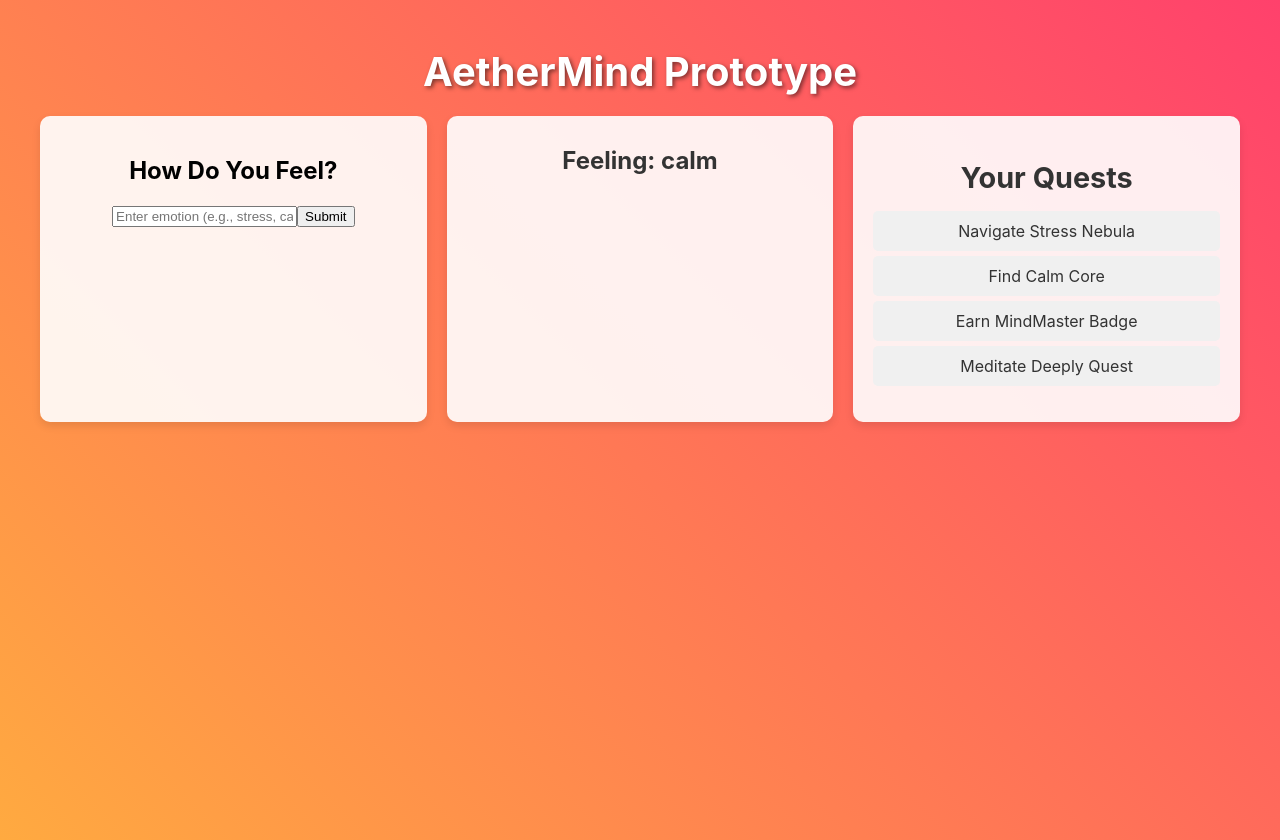
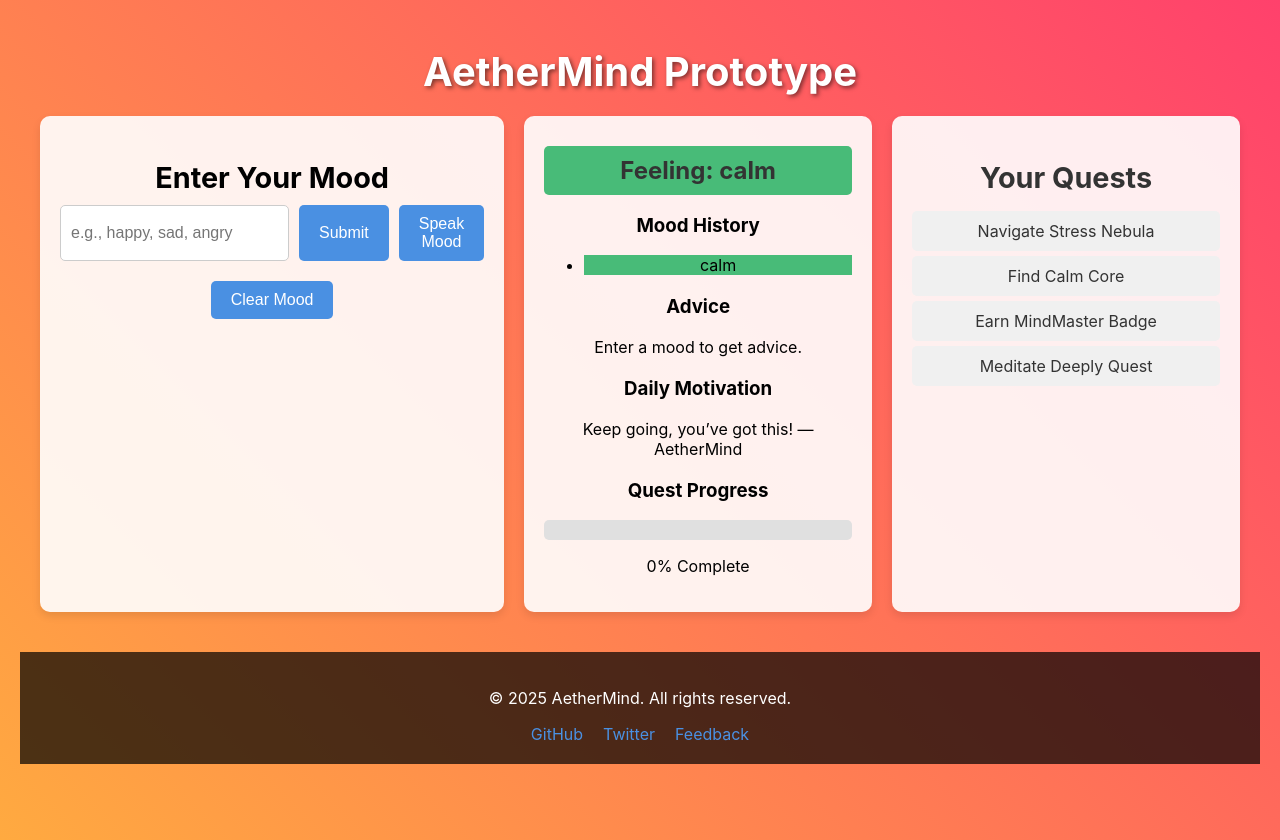
Before and after one commit to alljaybly/AetherMind-Clean, a React (Create React App) app: page / in a window 1280 px wide. Built offline with nearby package versions, Linux system fonts and the light colour scheme; no server answers.

Commit message:
Fixed quote API error handling and feedback email

```diff
--- a/src/App.css
+++ b/src/App.css
@@ -71,3 +71,84 @@
   0% { opacity: 0; }
   100% { opacity: 1; }
 }
+.input-form {
+  margin-bottom: 20px;
+}
+
+.form-title {
+  font-size: 1.8em;
+  margin-bottom: 10px;
+}
+
+.input-group {
+  display: flex;
+  gap: 10px;
+  justify-content: center;
+}
+
+.emotion-input {
+  padding: 10px;
+  font-size: 1em;
+  border-radius: 5px;
+  border: 1px solid #ccc;
+}
+
+.submit-button, .voice-button, .clear-button {
+  padding: 10px 20px;
+  font-size: 1em;
+  border-radius: 5px;
+  border: none;
+  cursor: pointer;
+  background-color: #4a90e2;
+  color: white;
+  transition: background-color 0.3s ease;
+}
+
+.submit-button:hover, .voice-button:hover, .clear-button:hover {
+  background-color: #357abd;
+}
+
+.voice-button:disabled {
+  background-color: #a0a0a0;
+  cursor: not-allowed;
+}
+
+.advice-section, .quote-section, .progress-section {
+  margin-top: 20px;
+}
+
+.progress-bar {
+  width: 100%;
+  background-color: #e0e0e0;
+  border-radius: 5px;
+  height: 20px;
+  overflow: hidden;
+}
+
+.progress-fill {
+  height: 100%;
+  background-color: #4a90e2;
+  transition: width 0.5s ease;
+}
+
+.footer {
+  margin-top: 40px;
+  padding: 20px;
+  background-color: rgba(0, 0, 0, 0.7);
+  color: white;
+  text-align: center;
+}
+
+.social-links {
+  margin-top: 10px;
+}
+
+.social-links a {
+  color: #4a90e2;
+  margin: 0 10px;
+  text-decoration: none;
+}
+
+.social-links a:hover {
+  text-decoration: underline;
+}
--- a/src/App.js
+++ b/src/App.js
@@ -1,25 +1,152 @@
-import React, { useState } from 'react';
+import React, { useState, useEffect } from 'react';
 import InputForm from './components/InputForm';
 import QuestDashboard from './components/QuestDashboard';
 import './App.css';
 
 function App() {
   const [emotion, setEmotion] = useState('calm');
+  const [emotionHistory, setEmotionHistory] = useState(['calm']);
+  const [quote, setQuote] = useState('');
+  const [progress, setProgress] = useState(0);
+  const [advice, setAdvice] = useState('');
+
+  const getEmotionColor = (emotion) => {
+    switch (emotion) {
+      case 'stress':
+        return '#ff6b6b';
+      case 'calm':
+        return '#48bb78';
+      case 'happy':
+        return '#f7d794';
+      case 'sad':
+        return '#63b3ed';
+      case 'angry':
+        return '#f56565';
+      default:
+        return '#e2e8f0';
+    }
+  };
+
+  const getMoodAdvice = (emotion) => {
+    switch (emotion) {
+      case 'stress':
+        return 'Try taking deep breaths or a short walk to clear your mind.';
+      case 'calm':
+        return 'Maintain this peace by practicing mindfulness or journaling.';
+      case 'happy':
+        return 'Share your positivity—call a friend or enjoy a favorite activity!';
+      case 'sad':
+        return 'It’s okay to feel this way. Listen to soothing music or talk to someone.';
+      case 'angry':
+        return 'Channel your energy into exercise or write down your thoughts to cool off.';
+      default:
+        return 'Reflect on your mood and set a small goal for the day.';
+    }
+  };
+
+  const handleEmotionSubmit = (newEmotion) => {
+    setEmotion(newEmotion);
+    setEmotionHistory([...emotionHistory, newEmotion]);
+    setAdvice(getMoodAdvice(newEmotion));
+    setProgress((prev) => Math.min(prev + 10, 100)); // Increment progress by 10%, max 100
+  };
+
+  const handleClear = () => {
+    setEmotion('calm');
+    setEmotionHistory(['calm']);
+    setQuote('');
+    setProgress(0);
+    setAdvice('');
+  };
+
+  useEffect(() => {
+  const fetchQuote = async () => {
+    try {
+      const response = await fetch('https://api.quotable.io/random');
+      if (!response.ok) throw new Error('API unavailable');
+      const data = await response.json();
+      setQuote(`${data.content} — ${data.author}`);
+    } catch (error) {
+      console.log('Quote API error:', error.message);
+      setQuote('Keep going, you’ve got this! — AetherMind');
+    }
+  };
+  fetchQuote();
+}, [emotion]);
 
   return (
     <div className="app-container">
       <h1 className="title">AetherMind Prototype</h1>
       <div className="grid-container">
         <div className="grid-item">
-          <InputForm onSubmit={(newEmotion) => setEmotion(newEmotion)} />
+          <InputForm onSubmit={handleEmotionSubmit} />
+          <button onClick={handleClear} className="clear-button">
+            Clear Mood
+          </button>
         </div>
         <div className="grid-item">
-          <h2 className="emotion-display">Feeling: {emotion}</h2>
+          <h2
+            className="emotion-display"
+            style={{
+              backgroundColor: getEmotionColor(emotion),
+              padding: '10px',
+              borderRadius: '5px',
+              color: emotion === 'happy' ? '#d53f8c' : emotion === 'sad' ? '#2b6cb0' : '#333',
+            }}
+          >
+            Feeling: {emotion}
+          </h2>
+          <div className="mood-tracker">
+            <h3>Mood History</h3>
+            <ul className="mood-list">
+              {emotionHistory.map((mood, index) => (
+                <li
+                  key={index}
+                  className="mood-item"
+                  style={{ backgroundColor: getEmotionColor(mood) }}
+                >
+                  {mood}
+                </li>
+              ))}
+            </ul>
+          </div>
+          <div className="advice-section">
+            <h3>Advice</h3>
+            <p>{advice || 'Enter a mood to get advice.'}</p>
+          </div>
+          <div className="quote-section">
+            <h3>Daily Motivation</h3>
+            <p>{quote || 'Loading a quote for you...'}</p>
+          </div>
+          <div className="progress-section">
+            <h3>Quest Progress</h3>
+            <div className="progress-bar">
+              <div
+                className="progress-fill"
+                style={{ width: `${progress}%` }}
+              ></div>
+            </div>
+            <p>{progress}% Complete</p>
+          </div>
         </div>
         <div className="grid-item">
           <QuestDashboard emotion={emotion} />
         </div>
       </div>
+      <footer className="footer">
+        <p>&copy; 2025 AetherMind. All rights reserved.</p>
+        <div className="social-links">
+          <a href="https://github.com/alljaybly/AetherMind-Clean" target="_blank" rel="noopener noreferrer">
+            GitHub
+          </a>
+          <a href="https://x.com" target="_blank" rel="noopener noreferrer">
+            Twitter
+          </a>
+          <a href="mailto:allanjblythe@gmail.com" target="_blank" rel="noopener noreferrer">
+            Feedback
+          </a>
+        </div>
+      </footer>
     </div>
   );
 }
--- a/src/components/InputForm.js
+++ b/src/components/InputForm.js
@@ -1,29 +1,70 @@
 import React, { useState } from 'react';
 
 function InputForm({ onSubmit }) {
-  const [emotion, setEmotion] = useState('');
+  const [emotionInput, setEmotionInput] = useState('');
+  const [isListening, setIsListening] = useState(false);
 
   const handleSubmit = (e) => {
     e.preventDefault();
-    if (emotion.trim()) {
-      onSubmit(emotion.toLowerCase());
-      setEmotion('');
+    if (emotionInput.trim()) {
+      onSubmit(emotionInput.toLowerCase());
+      setEmotionInput('');
     }
+  };
+
+  const handleVoiceInput = () => {
+    const SpeechRecognition = window.SpeechRecognition || window.webkitSpeechRecognition;
+    if (!SpeechRecognition) {
+      alert('Speech recognition not supported in this browser.');
+      return;
+    }
+
+    const recognition = new SpeechRecognition();
+    recognition.lang = 'en-US';
+    recognition.interimResults = false;
+    recognition.maxAlternatives = 1;
+
+    recognition.onstart = () => {
+      setIsListening(true);
+    };
+
+    recognition.onresult = (event) => {
+      const spokenEmotion = event.results[0][0].transcript.toLowerCase();
+      setEmotionInput(spokenEmotion);
+      onSubmit(spokenEmotion);
+      setIsListening(false);
+    };
+
+    recognition.onerror = () => {
+      setIsListening(false);
+      alert('Speech recognition error. Please try again.');
+    };
+
+    recognition.onend = () => {
+      setIsListening(false);
+    };
+
+    recognition.start();
   };
 
   return (
     <div className="input-form">
-      <h2 className="input-title">How Do You Feel?</h2>
-      <form onSubmit={handleSubmit}>
+      <h2 className="form-title">Enter Your Mood</h2>
+      <div className="input-group">
         <input
           type="text"
-          value={emotion}
-          onChange={(e) => setEmotion(e.target.value)}
-          placeholder="Enter emotion (e.g., stress, calm)"
-          className="input-field"
+          value={emotionInput}
+          onChange={(e) => setEmotionInput(e.target.value)}
+          placeholder="e.g., happy, sad, angry"
+          className="emotion-input"
         />
-        <button type="submit" className="submit-button">Submit</button>
-      </form>
+        <button onClick={handleSubmit} className="submit-button">
+          Submit
+        </button>
+        <button onClick={handleVoiceInput} className="voice-button" disabled={isListening}>
+          {isListening ? 'Listening...' : 'Speak Mood'}
+        </button>
+      </div>
     </div>
   );
 }
```
Also changed, not shown: 1 other file (tests, documents, lock files or other folders).
